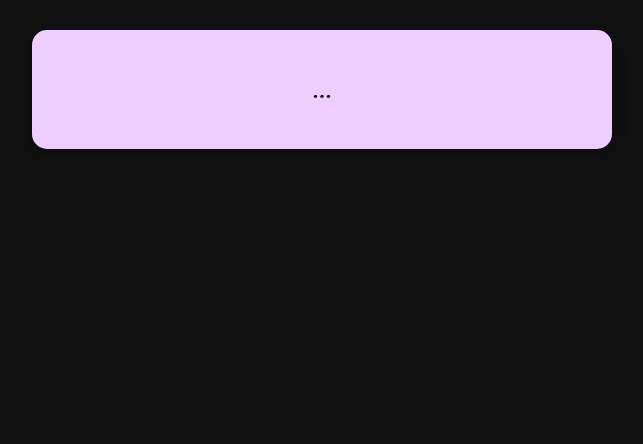
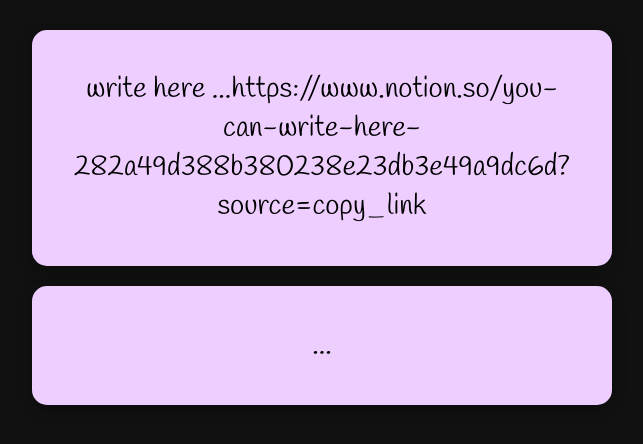
Before and after one commit to Agyat17/a, a plain HTML site: page index.html in a window 1280 px wide. Shown: the whole page, without its empty margins (318-961 px from the left). Drawn offline with Linux system fonts and the light colour scheme.

Commit message:
Update index.html

```diff
--- a/index.html
+++ b/index.html
@@ -19,7 +19,7 @@
 <div class="box">aur mera mood bilkul kharab nhi hua hai in sab se, tu bhi usko simply ignore karde woh kuch nhi hai tere aage jo tujhe usko explanation dene ki jarurat pade, me tere se pahle jaise hi behave karunga thik hai, vaise kitne din lage us patra ko likhne me😅 bahut hi detailed tha ese lag raha tha kisi ne coding kar rakhi hai</div>
 <div class="box">aur haan tu bhi pahle ki tarah hi rahna, me tujhse kabhi bhi koi faltu ki baat nhi karunga, kabhi bhi nhi </div>
   -->
-
+  <div class="box">write here ...https://www.notion.so/you-can-write-here-282a49d388b380238e23db3e49a9dc6d?source=copy_link </div>
   <div class="box">... </div>
 </body>
 </html>
```
